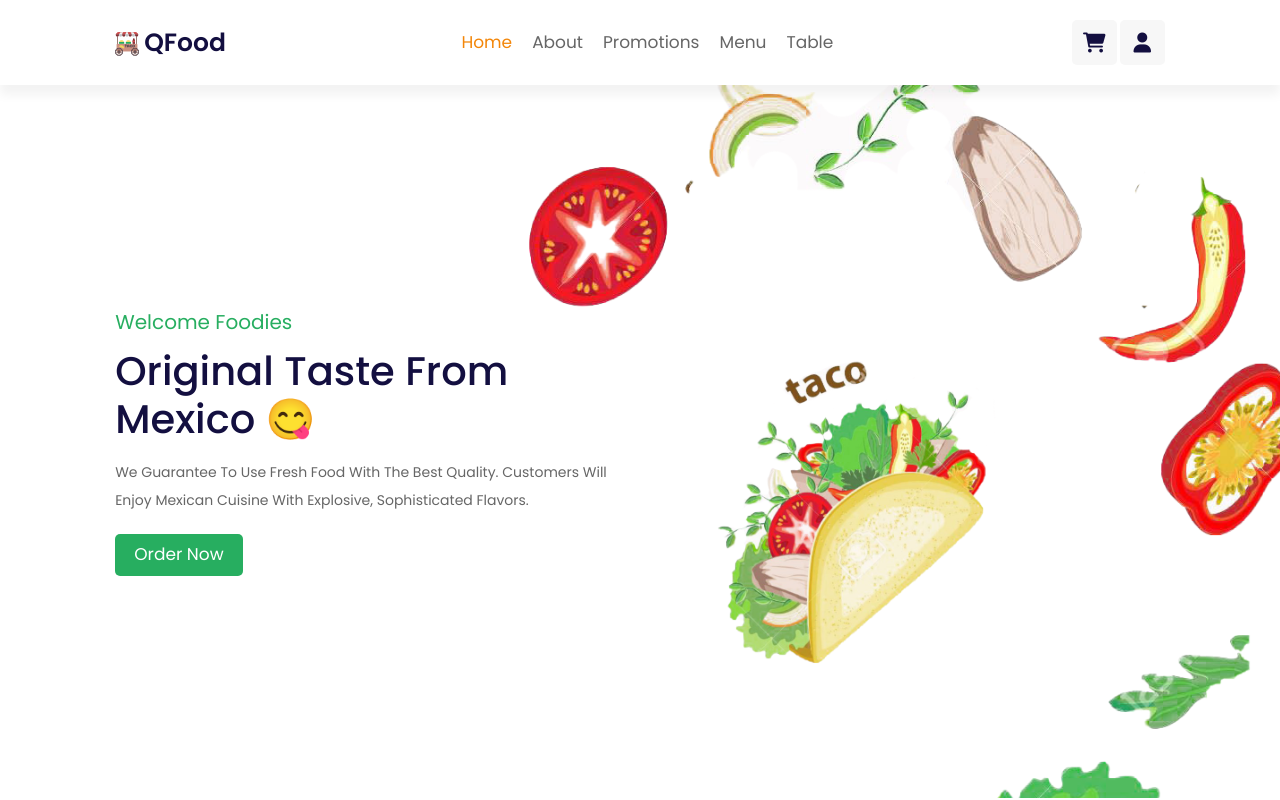
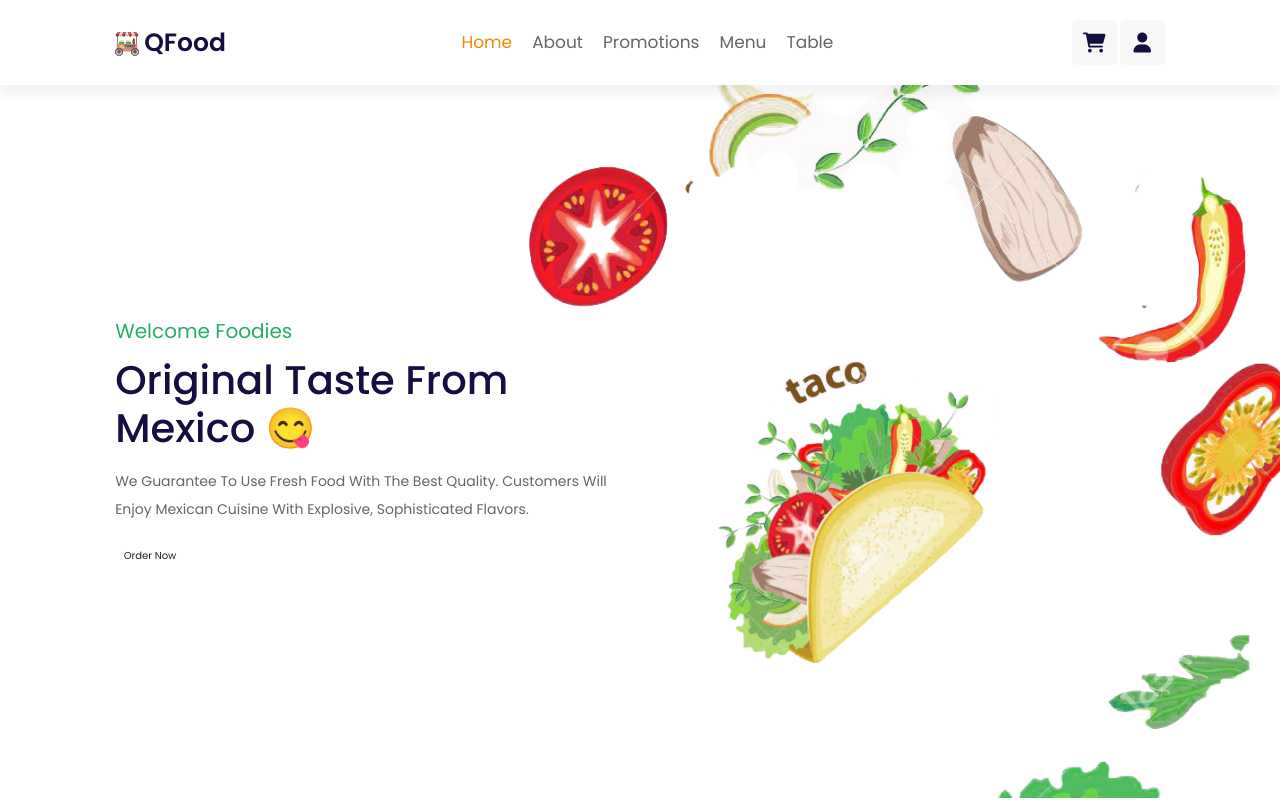
Before and after one commit to fawel11/restaurant-front, a Vue app: page / in a window 1280 px wide. Shown: the top 800 px of the page. Built offline with nearby package versions, Linux system fonts and the light colour scheme; no server answers.

Commit message:
Removed btn css class

```diff
--- a/src/assets/css/global_style.css
+++ b/src/assets/css/global_style.css
@@ -53,15 +53,6 @@ html::-webkit-scrollbar-thumb {
     color: #130f40;
 }
 
-.btn {
-    padding: .7rem 1.8rem;
-    font-size: 1.7rem;
-    cursor: pointer;
-    color: #fff;
-    background: #27ae60;
-    border-radius: .5rem;
-}
-
 .btn:hover {
     background-color: #f38609;
     color: #fff;
```
